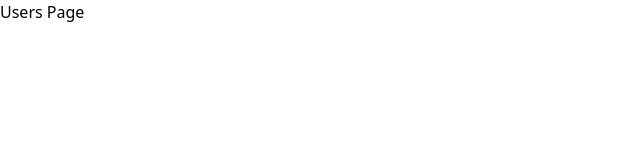
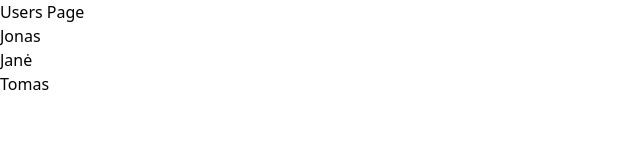
Before and after one commit to aldask/Peplink, a React (Vite) app: page / in a window 1280 px wide. Shown: the top 160 px of the page, without its empty margins (0-640 px from the left). Built offline with nearby package versions, Linux system fonts and the light colour scheme.

Commit message:
LocalStorage works fetching data from it

```diff
--- a/src/components/UsersList.tsx
+++ b/src/components/UsersList.tsx
@@ -1,7 +1,32 @@
+import { useState, useEffect } from "react";
+import {
+  addUserToLocalStorage,
+  getUsersFromLocalStorage,
+} from "../utils/LocalStorageLogic";
+import { InitialUsers } from "../utils/InitialUsers";
+import type { User } from "../types/User";
+
 const UsersList = () => {
+  const [users, setUsers] = useState<User[]>([]);
+
+  useEffect(() => {
+    const storedUsers = getUsersFromLocalStorage();
+
+    if (storedUsers.length === 0) {
+      addUserToLocalStorage(InitialUsers);
+      setUsers(InitialUsers);
+    } else {
+      setUsers(storedUsers);
+    }
+  }, []);
+
   return (
     <div>
-      <h1>Users List</h1>
+      {users.map((user) => (
+        <div key={user.id}>
+          <p>{user.f_name}</p>
+        </div>
+      ))}
     </div>
   );
 };
--- a/src/pages/UsersPage.tsx
+++ b/src/pages/UsersPage.tsx
@@ -1,7 +1,10 @@
+import UsersList from "../components/UsersList";
+
 const UsersPage = () => {
   return (
     <div>
       <h1>Users Page</h1>
+      <UsersList />
     </div>
   );
 };
--- a/src/types/User.ts
+++ b/src/types/User.ts
@@ -1,5 +1,5 @@
 export interface User {
-  id: string;
+  id: number;
   f_name: string;
   l_name: string;
   gender: string;
--- a/src/utils/InitialUsers.ts
+++ b/src/utils/InitialUsers.ts
@@ -2,7 +2,7 @@ import type { User } from "../types/User";
 
 export const InitialUsers: User[] = [
   {
-    id: "1",
+    id: 0,
     f_name: "Jonas",
     l_name: "Donas",
     email: "jonas.donas@mail.com",
@@ -11,7 +11,7 @@ export const InitialUsers: User[] = [
     role: "Accountant",
   },
   {
-    id: "2",
+    id: 1,
     f_name: "Janė",
     l_name: "Janauske",
     email: "jane.janauske@mail.com",
@@ -20,7 +20,7 @@ export const InitialUsers: User[] = [
     role: "Manager",
   },
   {
-    id: "3",
+    id: 2,
     f_name: "Tomas",
     l_name: "Komas",
     email: "tomas.komas@mail.com",
--- /dev/null
+++ b/src/utils/LocalStorageLogic.tsx
@@ -0,0 +1,16 @@
+import type { User } from "../types/User";
+
+export function getUsersFromLocalStorage(): User[] {
+  const users = localStorage.getItem("users");
+  if (users) {
+    return JSON.parse(users);
+  }
+  console.log("No users in the storage");
+  return [];
+}
+
+export function addUserToLocalStorage(user: User[]): void {
+  const users = getUsersFromLocalStorage();
+  users.push(...user);
+  localStorage.setItem("users", JSON.stringify(users));
+}
```
